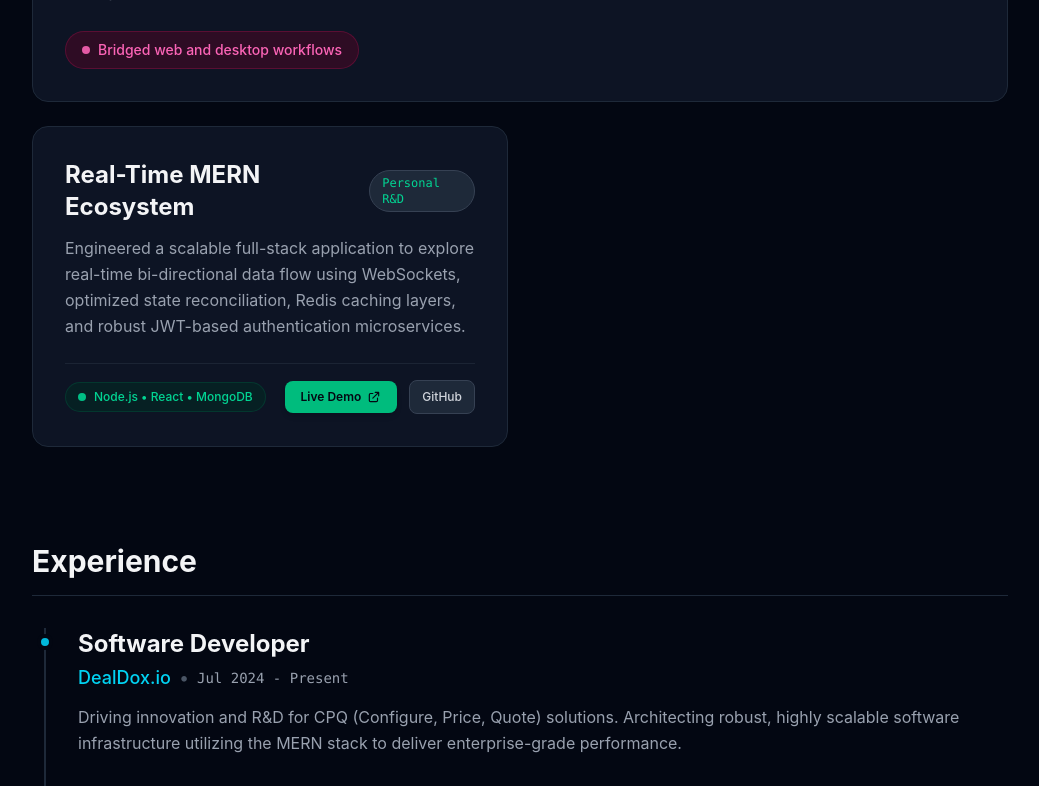
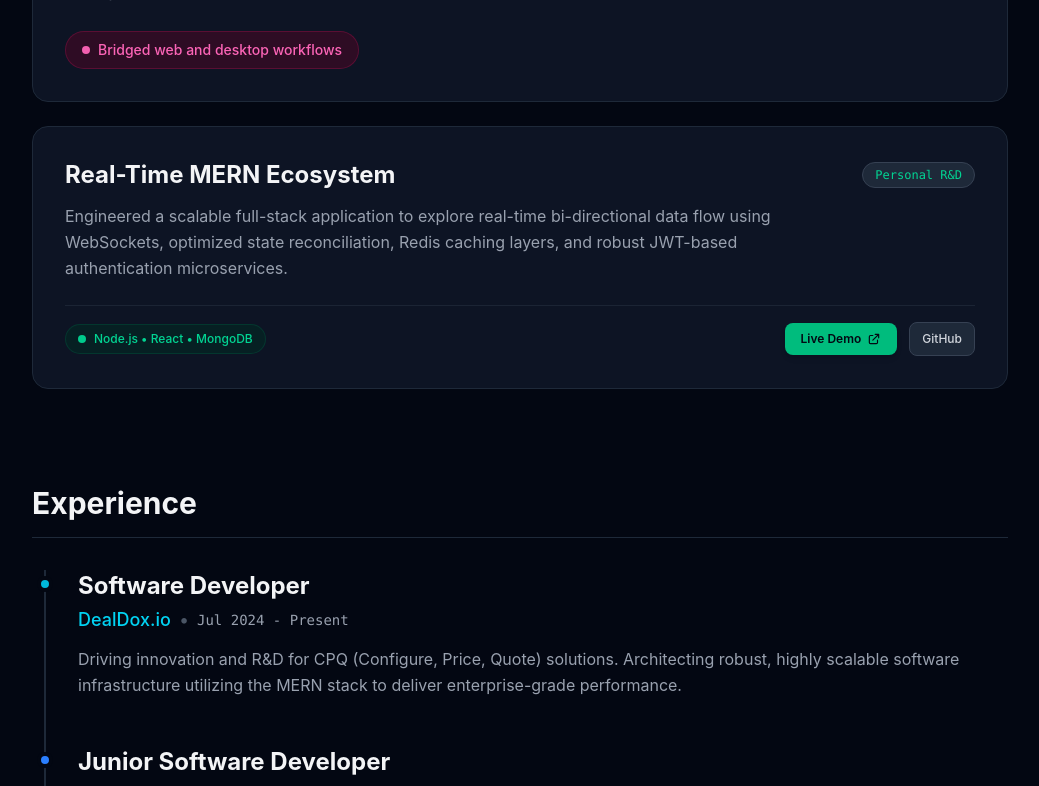
Before and after one commit to ullaskumbati/portfolio, a React (Vite) app: page / in a window 1280 px wide. Shown: the part 2000-2786 px from the top of the page, without its empty margins (120-1159 px from the left). Built offline with nearby package versions, Linux system fonts and the light colour scheme.

Commit message:
project updated

```diff
--- a/src/App.jsx
+++ b/src/App.jsx
@@ -195,12 +195,13 @@ const Portfolio = () => {
               </div>
             </div>
 {/* Card 6: Personal MERN Project */}
-            <div className="group relative bg-gray-900/80 p-8 rounded-2xl border border-gray-800 hover:border-emerald-500/50 transition-all hover:-translate-y-1 hover:shadow-[0_10px_30px_rgba(16,185,129,0.1)]">
+           {/* Card 6: Personal MERN Project */}
+            <div className="group relative md:col-span-2 bg-gray-900/80 p-8 rounded-2xl border border-gray-800 hover:border-emerald-500/50 transition-all hover:-translate-y-1 hover:shadow-[0_10px_30px_rgba(16,185,129,0.1)]">
               <div className="flex items-center justify-between mb-3">
                 <h4 className="text-2xl font-bold text-gray-100">Real-Time MERN Ecosystem</h4>
                 <span className="text-xs font-mono px-3 py-1 bg-gray-800 text-emerald-400 rounded-full border border-gray-700">Personal R&D</span>
               </div>
-              <p className="text-gray-400 mb-6 leading-relaxed">
+              <p className="text-gray-400 mb-6 leading-relaxed max-w-3xl">
                 Engineered a scalable full-stack application to explore real-time bi-directional data flow using WebSockets, optimized state reconciliation, Redis caching layers, and robust JWT-based authentication microservices.
               </p>
 
```
